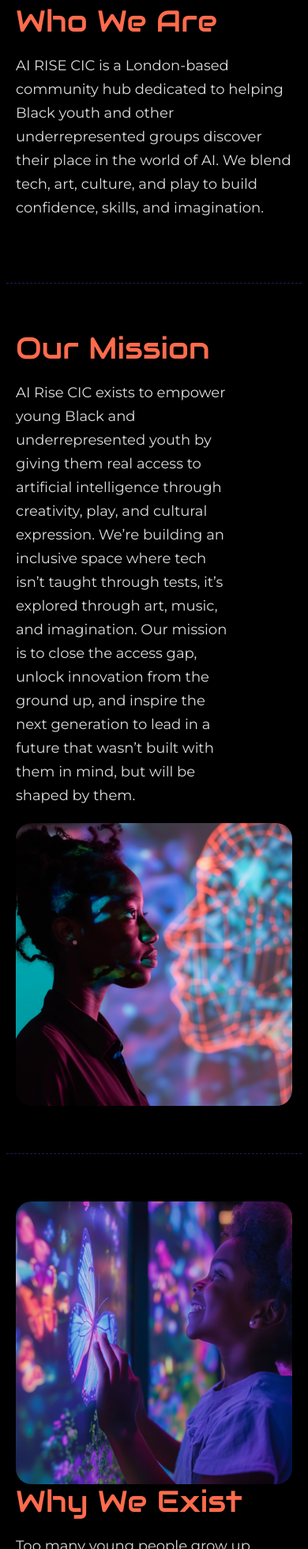
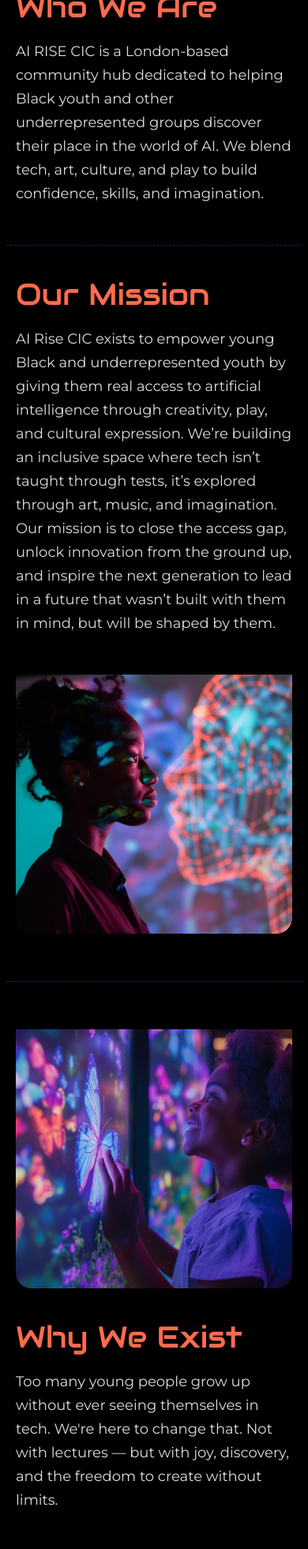
Before and after one commit to navi263/ai-tech, a PHP site: page / in a window 390 px wide. Shown: the part 1403-3364 px from the top of the page at 79% size. Run offline with PHP 8.4, Linux system fonts and the light colour scheme.

Commit message:
Update responsive.css

```diff
--- a/css/responsive.css
+++ b/css/responsive.css
@@ -1,59 +1,89 @@
-
-@media screen and (min-width:576px) {
-
+@media screen and (min-width: 576px) {
 }
 
-@media screen and (min-width:768px) {
-
+@media screen and (min-width: 768px) {
 }
 
-@media screen and (min-width:880px) {
-
+@media screen and (min-width: 880px) {
 }
-@media screen and (min-width:992px) {
-
+@media screen and (min-width: 992px) {
 }
-@media screen and (min-width:1200px) {
-
+@media screen and (min-width: 1200px) {
 }
 
-
-
-@media screen and (min-width:1480px) {
-
-
-
-
-
+@media screen and (min-width: 1480px) {
 }
 
-
-
-@media screen and (max-width:1600px) {
-
+@media screen and (max-width: 1600px) {
 }
-@media screen and (max-width:1440px) {
-
+@media screen and (max-width: 1440px) {
 }
-@media screen and (max-width:1199px) {
-
-
+@media screen and (max-width: 1280px) {
+  .about-right-box img {
+    width: 100%;
+  }
 }
-@media screen and (max-width:992px) {
-
+@media screen and (max-width: 1199px) {
 }
-@media screen and (max-width:767px) {
-
+@media screen and (max-width: 1024px) {
+  .hero-content h1 {
+    font-size: 38px;
+  }
+}
+@media screen and (max-width: 992px) {
+  a.button.primary-btn.create-btn.desktop-btn {
+    display: none;
+  }
+  .about-right-box img {
+    padding-top: 30px;
+  }
+  section#gallery {
+    padding-top: 30px;
+  }
+  .about-left-box.right-side {
+    padding-right: unset;
+  }
+  .about-wrapper .row {
+    margin-top: 30px;
+  }
+  .about-left-box {
+    margin-top: 40px;
+  }
+  .gray-simple {
+    padding: 30px 0;
+  }
+  .row.bottom-row {
+    padding-top: 0;
+  }
+  .pad-vertical {
+    padding: 30px 0;
+  }
+  section#partners h2 {
+    margin-top: 30px;
+  }
+}
+@media screen and (max-width: 767px) {
 }
 
-@media screen and (max-width:575px) {
-
+@media screen and (max-width: 575px) {
+  .main-testimonial {
+    display: flex;
+    flex-wrap: wrap;
+    gap: 20px;
+}
+.main-testimonial .testimonial-inner{
+  max-width: 100%;
+}
+  #join li {
+    width: 100%;
+  }
+  .main-testimonial .testimonial-inner {
+    padding: 30px;
+  }
 }
 
-@media screen and (max-width:480px) {
-
+@media screen and (max-width: 480px) {
 }
 
-@media screen and (max-width:360px) {
-
+@media screen and (max-width: 360px) {
 }
```
